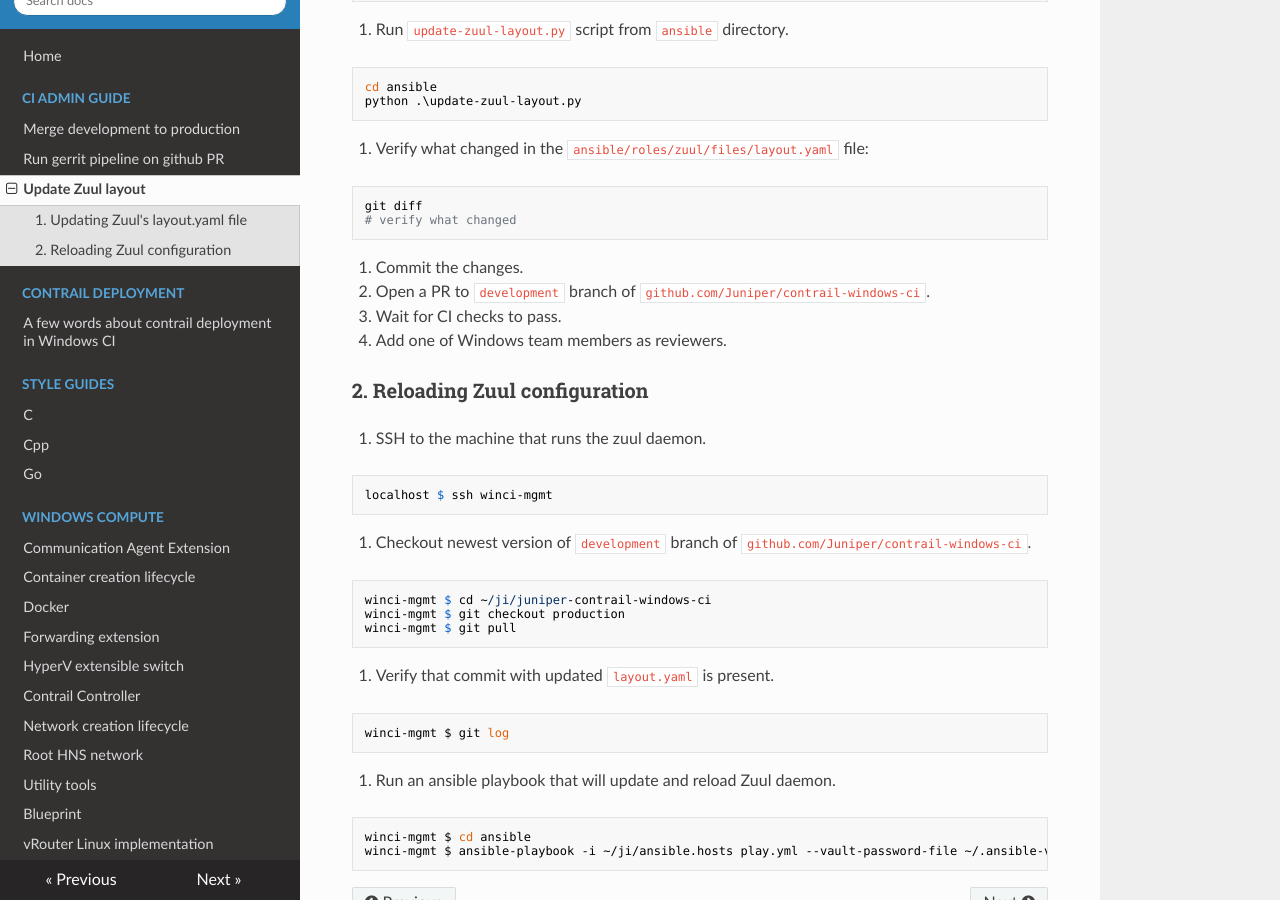
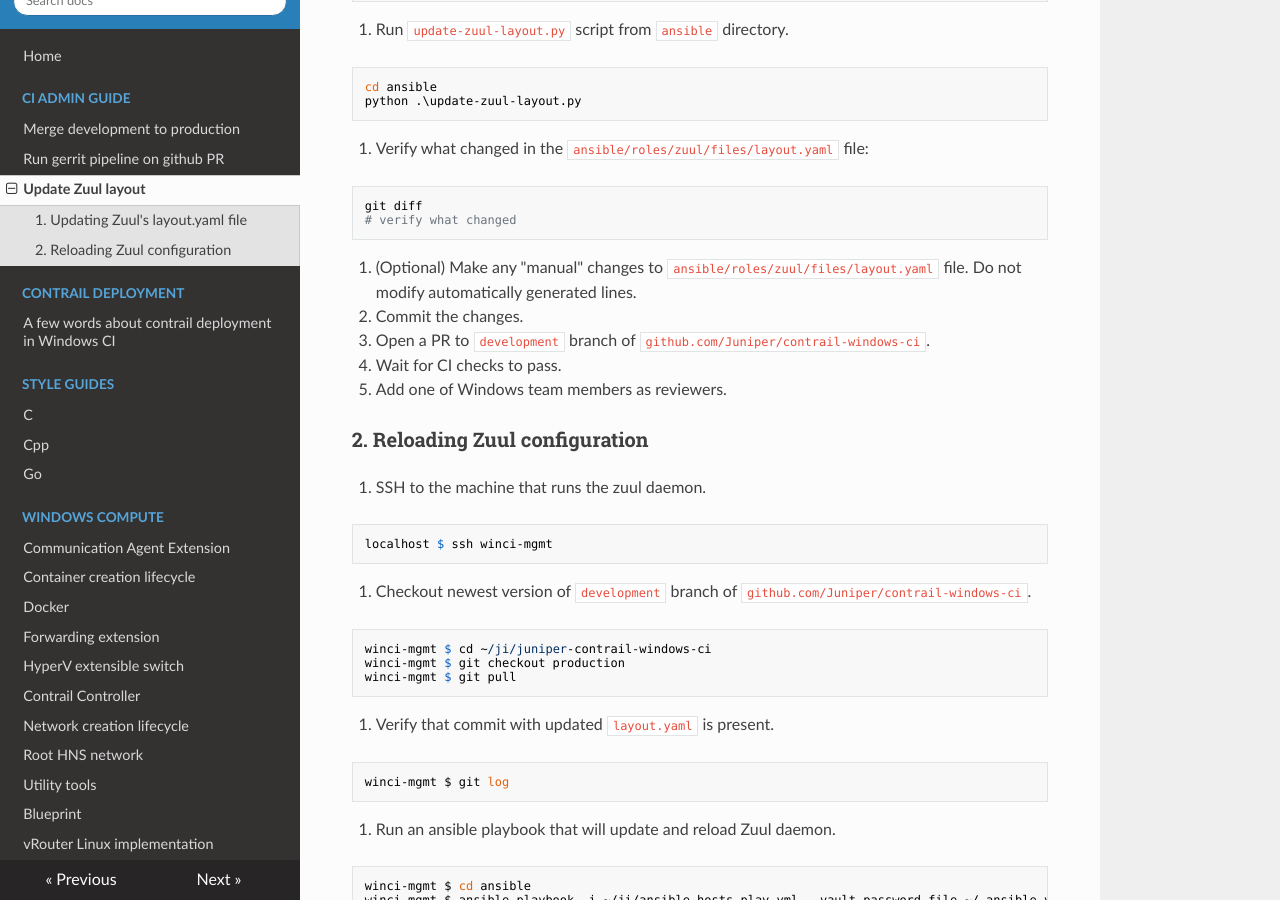
Before and after one commit to piotr-szuberski/contrail-windows-docs, an MkDocs documentation site: the page built from doc/ci_admin_guide/Update_zuul_layout.md, in a window 1280 px wide and 900 px high, scrolled down 490 px. Built offline with MkDocs 1.6.1, drawn with Linux system fonts in a browser that asks for light colours; nearby versions of some CDN libraries.

Commit message:
Add missing point about manual changes.

````diff
--- a/doc/ci_admin_guide/Update_zuul_layout.md
+++ b/doc/ci_admin_guide/Update_zuul_layout.md
@@ -30,10 +30,11 @@ git diff
 # verify what changed
 ```
 
-4. Commit the changes.
-5. Open a PR to `development` branch of `github.com/Juniper/contrail-windows-ci`.
-6. Wait for CI checks to pass.
-7. Add one of Windows team members as reviewers.
+4. (Optional) Make any "manual" changes to `ansible/roles/zuul/files/layout.yaml` file. Do not modify automatically generated lines.
+5. Commit the changes.
+6. Open a PR to `development` branch of `github.com/Juniper/contrail-windows-ci`.
+7. Wait for CI checks to pass.
+8. Add one of Windows team members as reviewers.
 
 ### 2. Reloading Zuul configuration
 
````
